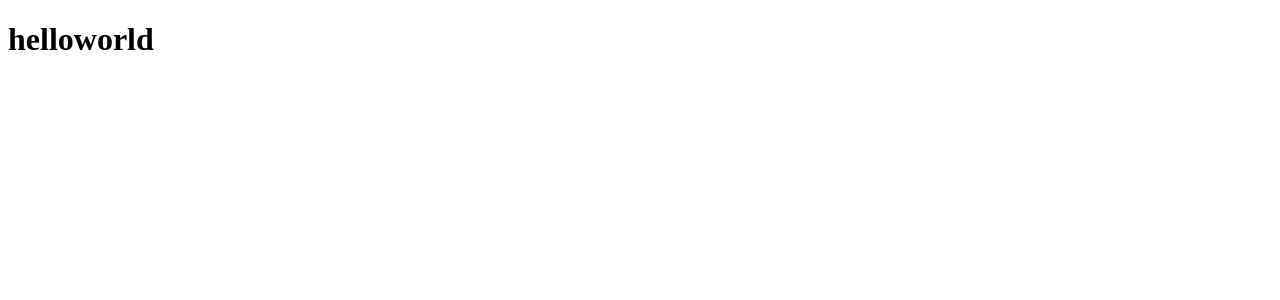
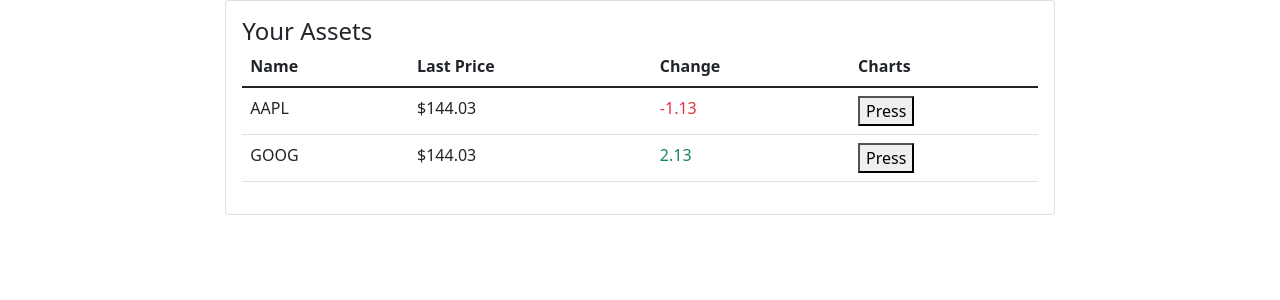
Before and after one commit to jatin-2k/Asset-Pile, a React (Create React App) app in the folder frontend/: page / in a window 1280 px wide. Shown: the top 300 px of the page. Built offline with nearby package versions, Linux system fonts and the light colour scheme.

Commit message:
Asset Table Testing

```diff
--- a/frontend/src/App.js
+++ b/frontend/src/App.js
@@ -1,9 +1,12 @@
 import "./App.css";
+import AssetTable from "./components/asset-table";
+import "../node_modules/bootstrap/dist/css/bootstrap.min.css";
+import data from "./components/dummy-data";
 
 const App = () => {
   return (
-    <div>
-      <h1>helloworld</h1>
+    <div className="container col-8">
+        <AssetTable data ={data}/>
     </div>
   );
 };
```
